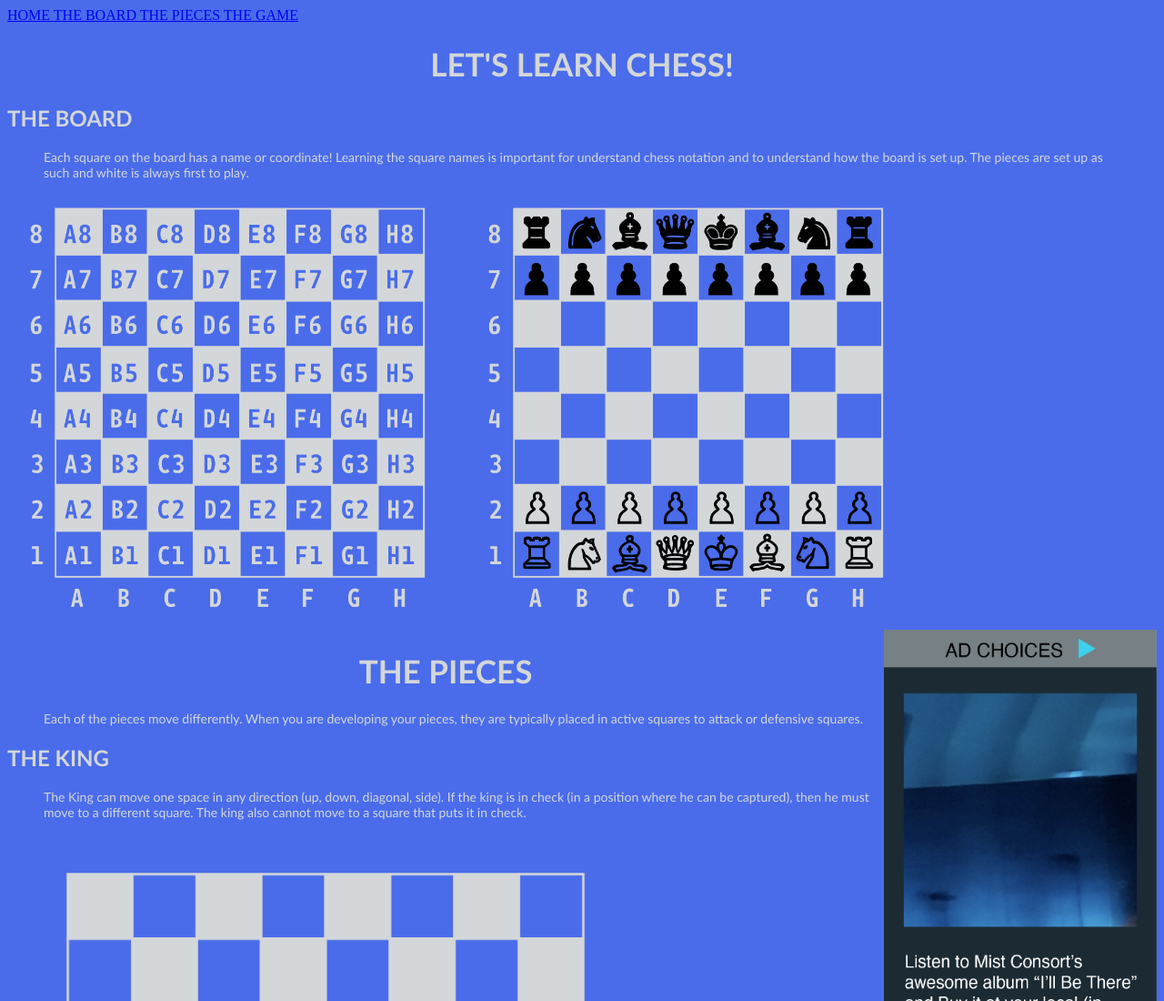
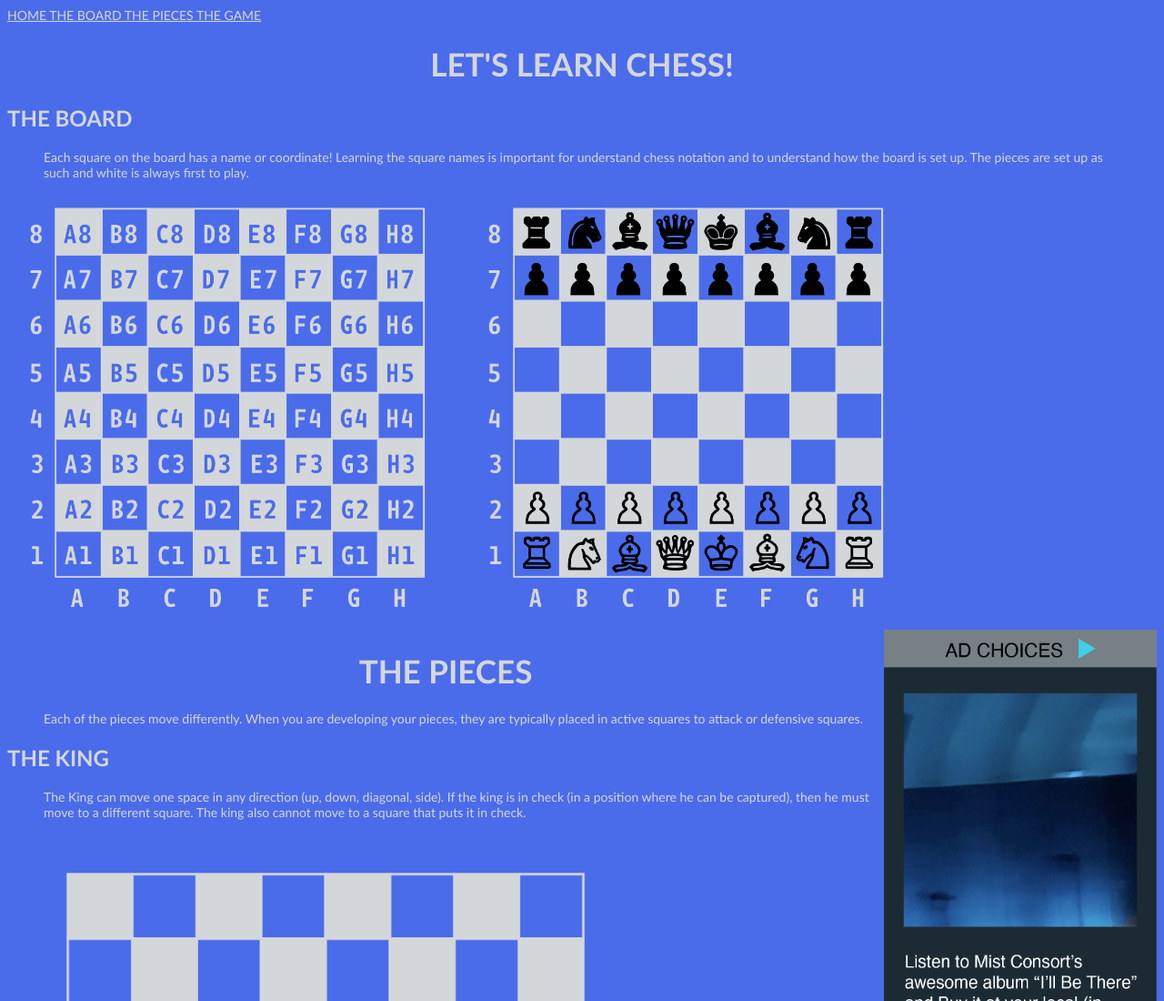
Before and after one commit to adaleong/chess, a plain HTML site: page index.html in a window 1280 px wide. Shown: the top 1100 px of the page at 91% size. Drawn offline with Linux system fonts and the light colour scheme.

Commit message:
updated css

```diff
--- a/styles.css
+++ b/styles.css
@@ -27,3 +27,10 @@ body {
     text-align: left;
     font-size: 14px;
   }
+
+  a {
+    color: #D4D7D9;
+    font-family: 'Trebuchet MS', sans-serif;;
+    text-align: center;
+    font-size: 14px;
+  }
```
